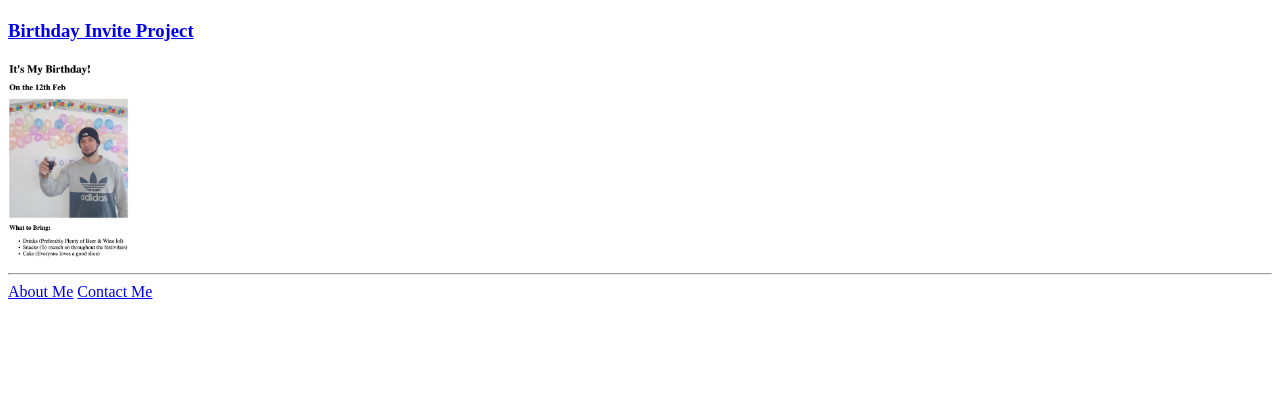
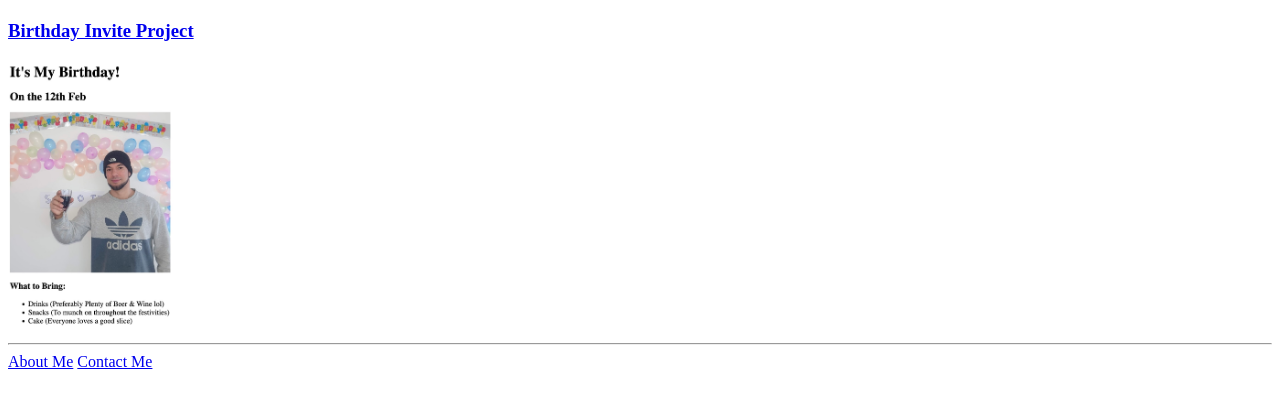
Before and after one commit to ScottLG90/html-portfolio, a plain HTML site: page index.html in a window 1280 px wide. Shown: the part 391-796 px from the top of the page. Drawn offline with Linux system fonts and the light colour scheme.

Commit message:
Update index.html
Updated the height of the Birthday Project Invite Screenshot from height="200" to height="270"

```diff
--- a/index.html
+++ b/index.html
@@ -12,7 +12,7 @@
         <h3><a href="./public/movie-ranking.html">Movie Ranking Project</a></h3>
         <img src="./assets/images/Movie Ranking Screenshot.png" height="200" alt="Movie Ranking Project Preview" />
         <h3><a href="./public/birthday-invite.html">Birthday Invite Project</a></h3>
-        <img src="./assets/images/My Birthday Invite Screenshot.png" height="200" alt="Birthday Invite Project Preview"/>
+        <img src="./assets/images/My Birthday Invite Screenshot.png" height="270" alt="Birthday Invite Project Preview"/>
         <hr />
         <a href="./public/about.html">About Me</a>
         <a href="./public/contact.html">Contact Me</a>
```
